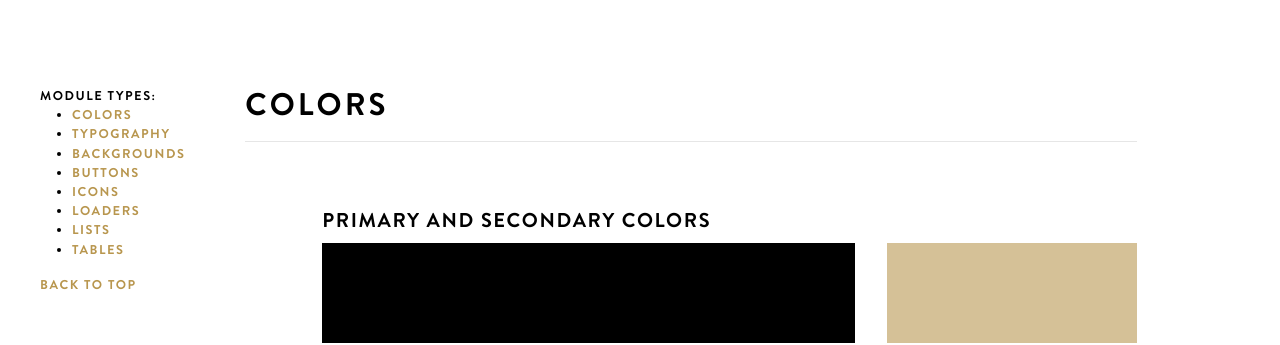
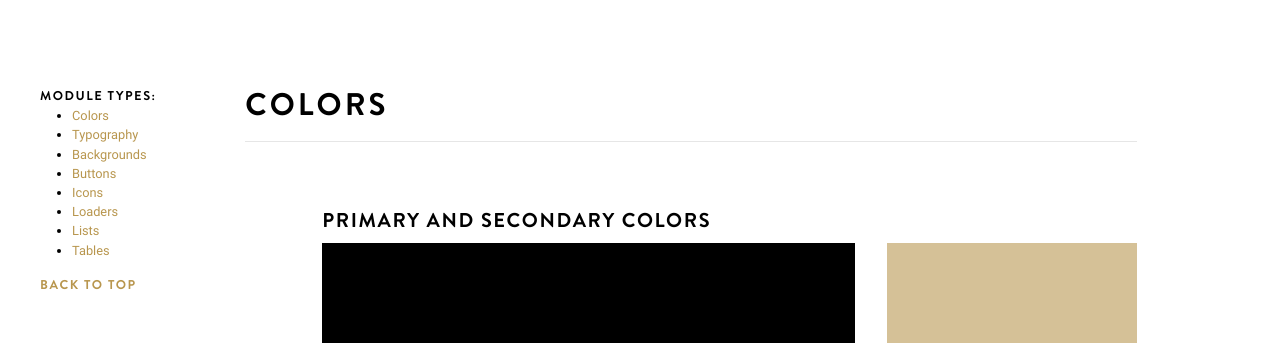
Before and after one commit to generationtux/styleguide, a Jekyll site: the page built from atoms.html, in a window 1280 px wide. Shown: the part 483-828 px from the top of the page. Built offline with Jekyll 4.4.1, drawn with Linux system fonts in a browser that asks for light colours.

Commit message:
sidebar style tweak. section spacing

```diff
--- a/atoms.html
+++ b/atoms.html
@@ -40,7 +40,7 @@ permalink: /atoms/
             <h6 class="h6">Module Types:</h6>
             <ul>
               {% for page in site.atoms %}
-                <li class="h6"><a href="#{{ page.title }}">{{ page.title }}</a></li>
+                <li class="small"><a href="#{{ page.title }}">{{ page.title }}</a></li>
               {% endfor %}
             </ul>
             <div class="h6"><a href="#">Back to Top</a></div>
--- a/modules.html
+++ b/modules.html
@@ -40,7 +40,7 @@ permalink: /modules/
             <h6 class="h6">Module Types:</h6>
             <ul>
               {% for page in site.modules %}
-                <li class="h6"><a href="#{{ page.title }}">{{ page.title }}</a></li>
+                <li class="small"><a href="#{{ page.title }}">{{ page.title }}</a></li>
               {% endfor %}
             </ul>
             <div class="h6"><a href="#">Back to Top</a></div>
@@ -55,7 +55,7 @@ permalink: /modules/
     ">
 
       {% for page in site.modules %}
-        <div id="{{ page.title }}" class="pusher-xs-top-xl">
+        <div id="{{ page.title }}" class="buffer-xs-top-xl">
 
           <h2 class="h6 bg-info d-inline-block buffer-xs-all-md">{{ page.title }}</h2>
 
```
